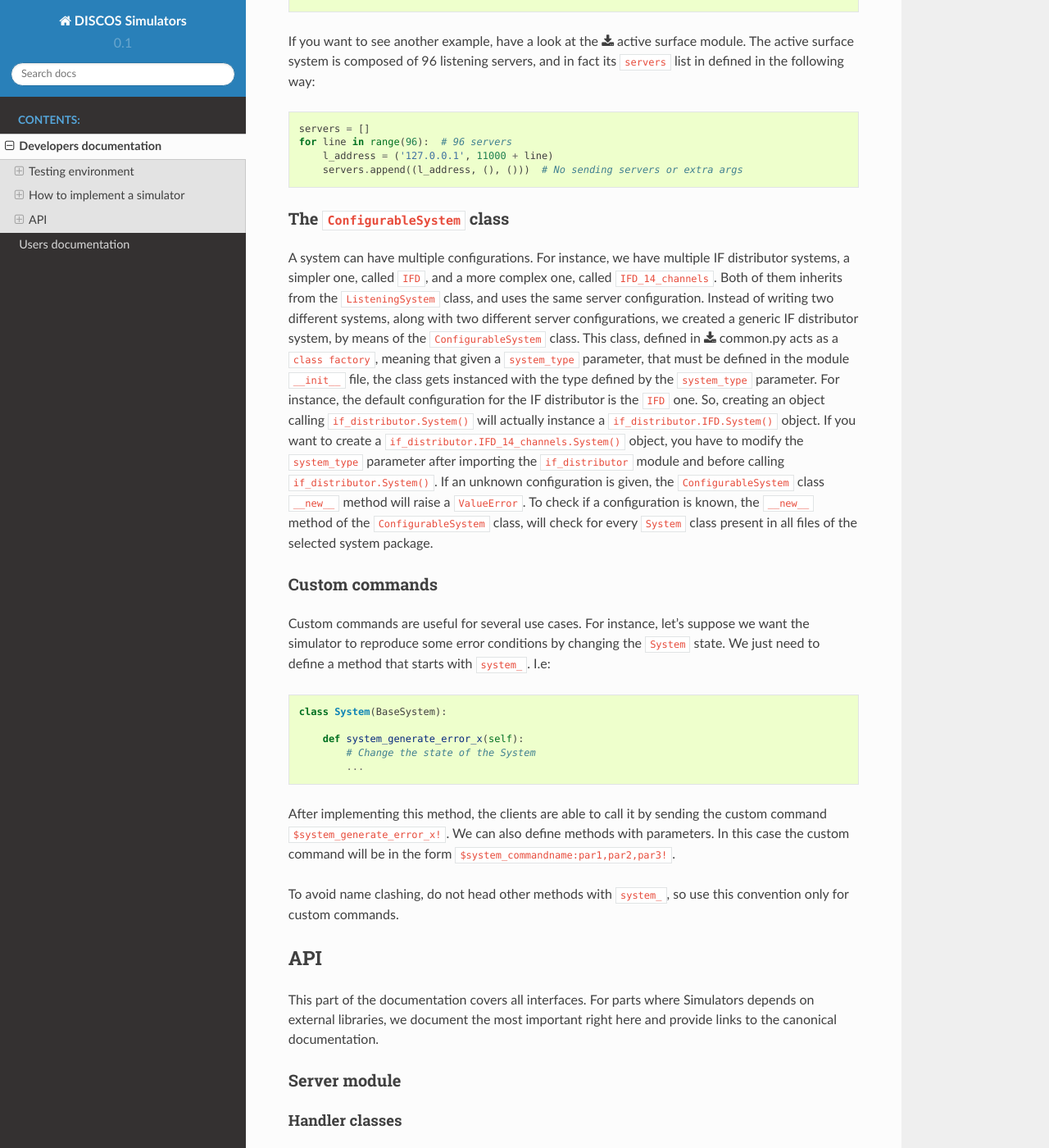
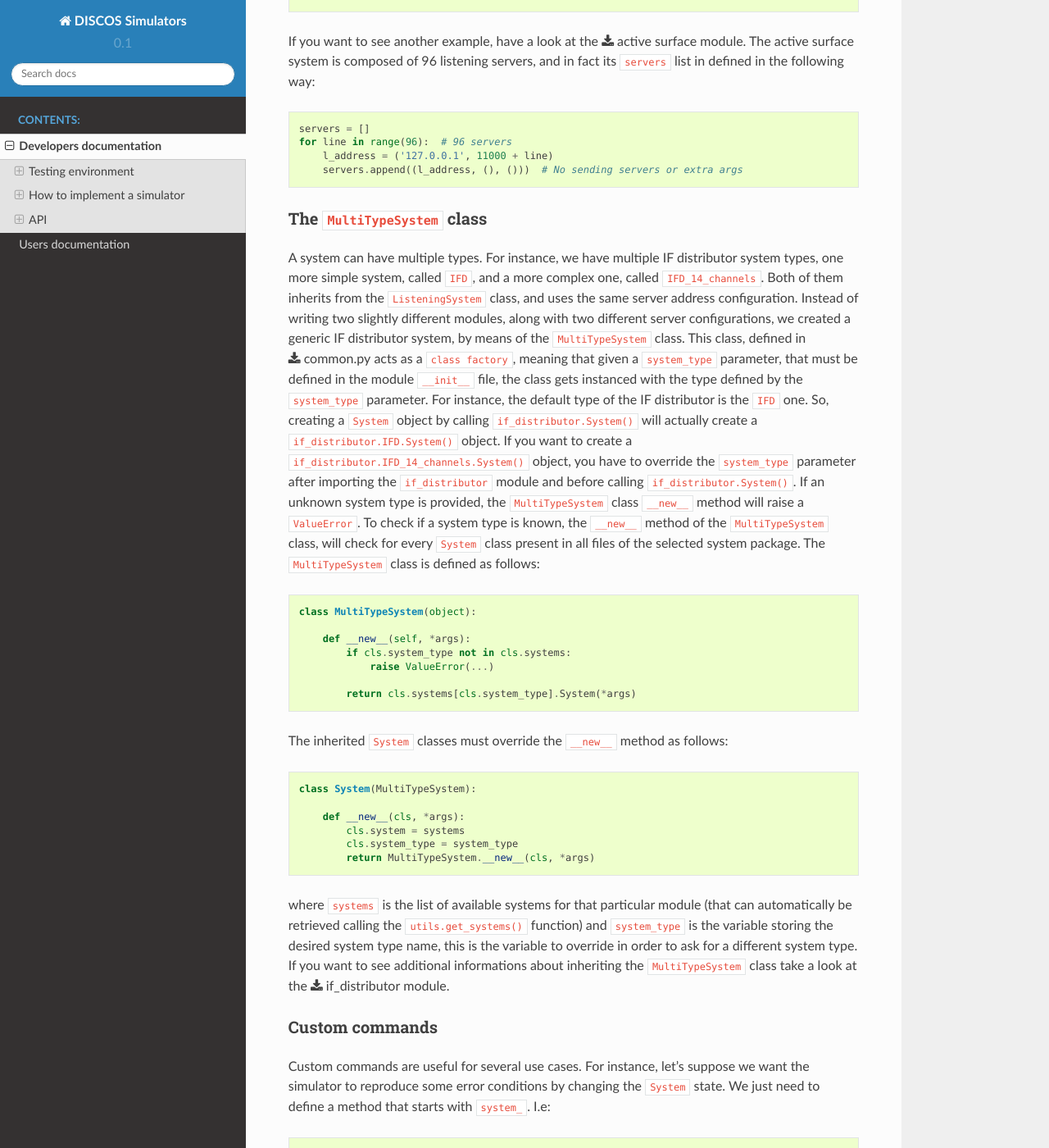
Before and after one commit to discos/simulators, a Sphinx documentation site: the page built from doc/developers.rst, in a window 1280 px wide and 1400 px high, scrolled down 5071 px. Shown: the whole window at 82% size. Built offline with Sphinx 7.4.7 and the Read the Docs theme 2.0.0, drawn with Linux system fonts in a browser that asks for light colours; grey boxes are pictures that could not be loaded.

Commit message:
Fix #157, changed `ConfigurableSystem` to `MultiTypeSystem`. (#158)

```diff
--- a/doc/developers.rst
+++ b/doc/developers.rst
@@ -275,30 +275,56 @@ its ``servers`` list in defined in the following way::
         servers.append((l_address, (), ()))  # No sending servers or extra args
 
 
-The ``ConfigurableSystem`` class
+The ``MultiTypeSystem`` class
 --------------------------------
 
-A system can have multiple configurations. For instance, we have multiple
-IF distributor systems, a simpler one, called ``IFD``, and a more complex one,
+A system can have multiple types. For instance, we have multiple IF distributor
+system types, one more simple system, called ``IFD``, and a more complex one,
 called ``IFD_14_channels``. Both of them inherits from the ``ListeningSystem``
-class, and uses the same server configuration. Instead of writing two
-different systems, along with two different server configurations, we
-created a generic IF distributor system, by means of the ``ConfigurableSystem``
-class. This class, defined in
-:download:`common.py <../simulators/common.py>` acts as a ``class factory``,
-meaning that given a ``system_type`` parameter, that must be defined in the
-module ``__init__`` file, the class gets instanced with the type defined by the
-``system_type`` parameter. For instance, the default configuration for the
-IF distributor is the ``IFD`` one. So, creating an object calling
-``if_distributor.System()`` will actually instance a ``if_distributor.IFD.System()``
-object. If you want to create a ``if_distributor.IFD_14_channels.System()``
-object, you have to modify the ``system_type`` parameter after importing the
-``if_distributor`` module and before calling ``if_distributor.System()``.
-If an unknown configuration is given, the ``ConfigurableSystem`` class
-``__new__`` method will raise a ``ValueError``. To check if a configuration
-is known, the ``__new__`` method of the ``ConfigurableSystem`` class, will
-check for every ``System`` class present in all files of the selected system
-package.
+class, and uses the same server address configuration. Instead of writing two
+slightly different modules, along with two different server configurations, we
+created a generic IF distributor system, by means of the ``MultiTypeSystem``
+class. This class, defined in :download:`common.py <../simulators/common.py>`
+acts as a ``class factory``, meaning that given a ``system_type`` parameter,
+that must be defined in the module ``__init__`` file, the class gets instanced
+with the type defined by the ``system_type`` parameter. For instance, the
+default type of the IF distributor is the ``IFD`` one. So, creating a
+``System`` object by calling ``if_distributor.System()`` will actually create a
+``if_distributor.IFD.System()`` object. If you want to create a
+``if_distributor.IFD_14_channels.System()`` object, you have to override the
+``system_type`` parameter after importing the ``if_distributor`` module and
+before calling ``if_distributor.System()``. If an unknown system type is
+provided, the ``MultiTypeSystem`` class ``__new__`` method will raise a
+``ValueError``. To check if a system type is known, the ``__new__`` method of
+the ``MultiTypeSystem`` class, will check for every ``System`` class present in
+all files of the selected system package. The ``MultiTypeSystem`` class is
+defined as follows::
+
+    class MultiTypeSystem(object):
+
+        def __new__(self, *args):
+            if cls.system_type not in cls.systems:
+                raise ValueError(...)
+
+            return cls.systems[cls.system_type].System(*args)
+
+The inherited ``System`` classes must override the ``__new__`` method as
+follows::
+
+    class System(MultiTypeSystem):
+
+        def __new__(cls, *args):
+            cls.system = systems
+            cls.system_type = system_type
+            return MultiTypeSystem.__new__(cls, *args)
+
+where ``systems`` is the list of available systems for that particular module
+(that can automatically be retrieved calling the ``utils.get_systems()``
+function) and ``system_type`` is the variable storing the desired system type
+name, this is the variable to override in order to ask for a different system
+type. If you want to see additional informations about inheriting the
+``MultiTypeSystem`` class take a look at the
+:download:`if_distributor <../simulators/if_distributor/__init__.py>` module.
 
 
 Custom commands
```
Also changed, not shown: 2 other files.
